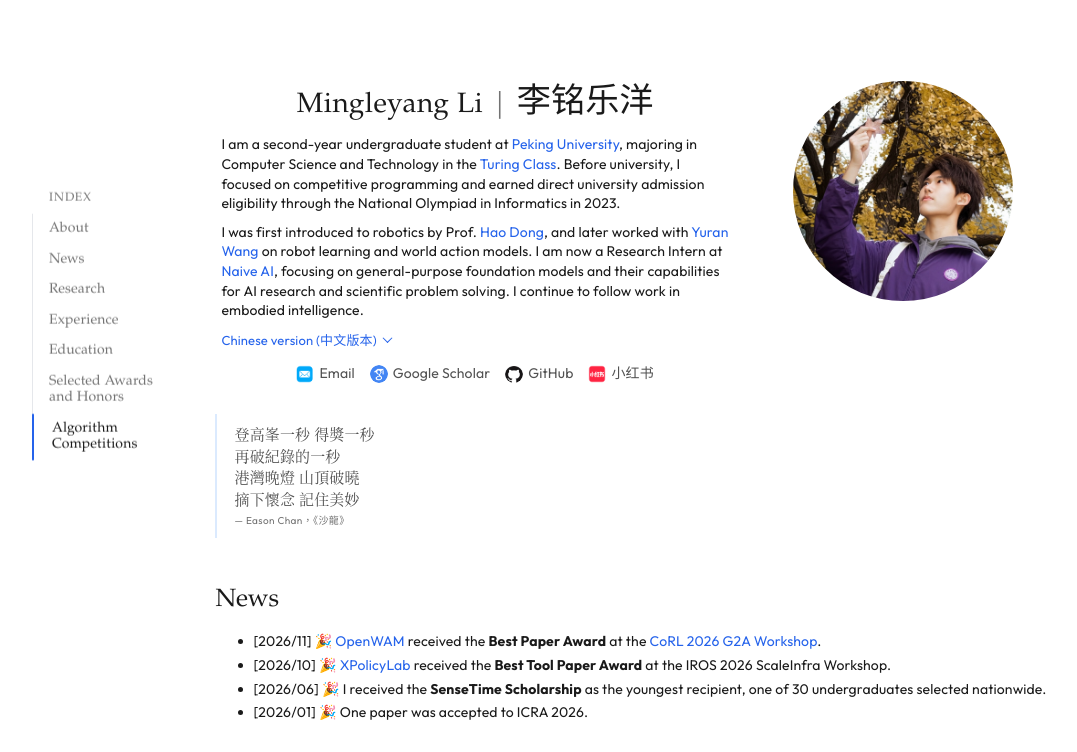
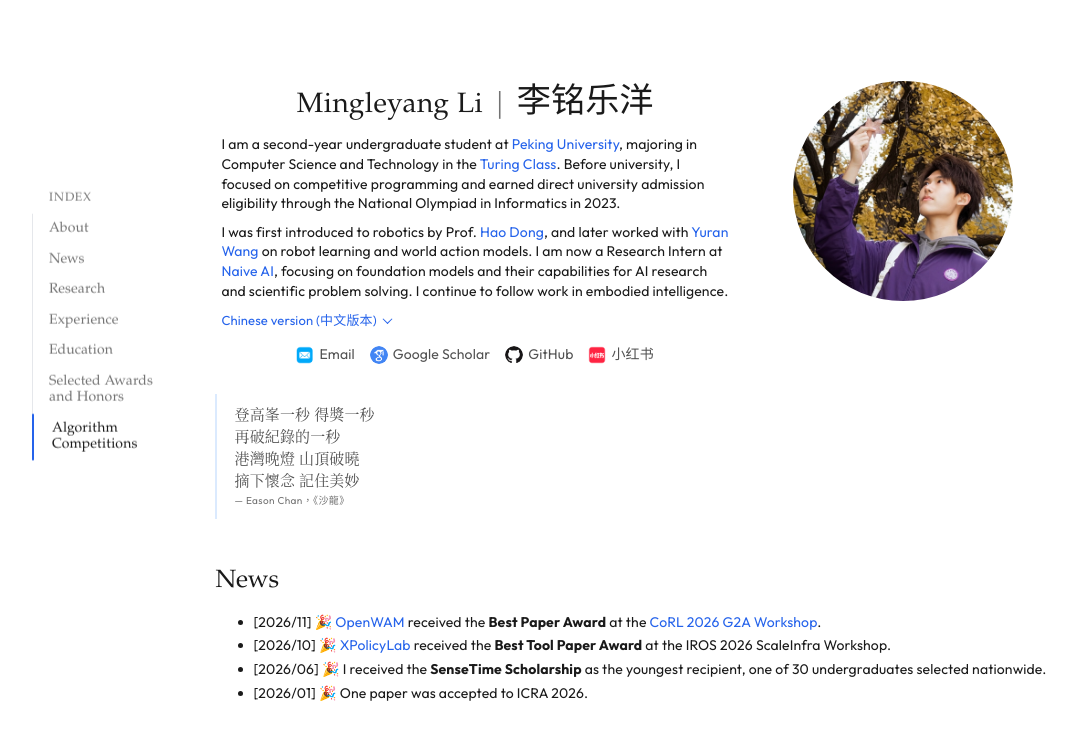
Before and after one commit to d-finite/d-finite.github.io, a plain HTML site: page index.html in a window 1280 px wide. Shown: the top 752 px of the page, without its empty margins (3-1080 px from the left). Drawn offline with Linux system fonts and the light colour scheme; no server answers; a web font is replaced by a local one.

Commit message:
Simplify foundation model terminology

```diff
--- a/index.html
+++ b/index.html
@@ -32,7 +32,7 @@
             Before university, I focused on competitive programming and earned direct university admission eligibility through the National Olympiad in Informatics in 2023.
           </p>
           <p class="profile-intro">
-            I was first introduced to robotics by Prof. <a href="https://zsdonghao.github.io/">Hao Dong</a>, and later worked with <a href="https://wayrise.github.io/">Yuran Wang</a> on robot learning and world action models. I am now a Research Intern at <a href="https://naive.ai/">Naive AI</a>, focusing on general-purpose foundation models and their capabilities for AI research and scientific problem solving. I continue to follow work in embodied intelligence.
+            I was first introduced to robotics by Prof. <a href="https://zsdonghao.github.io/">Hao Dong</a>, and later worked with <a href="https://wayrise.github.io/">Yuran Wang</a> on robot learning and world action models. I am now a Research Intern at <a href="https://naive.ai/">Naive AI</a>, focusing on foundation models and their capabilities for AI research and scientific problem solving. I continue to follow work in embodied intelligence.
           </p>
           <details class="profile-details" lang="zh-CN">
             <summary>Chinese version (中文版本)</summary>
@@ -502,7 +502,7 @@
           <strong><a href="https://naive.ai/"><papertitle>Naive AI</papertitle></a></strong>
           <span class="affiliation-period">2026.09 &ndash; Present</span>
           <br>
-          <strong>Research Intern</strong>, general-purpose foundation models for AI research and scientific problem solving
+          <strong>Research Intern</strong>, foundation models for AI research and scientific problem solving
         </td>
       </tr>
       <tr>
```
